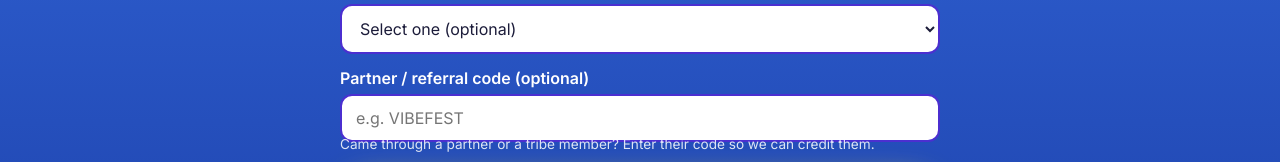
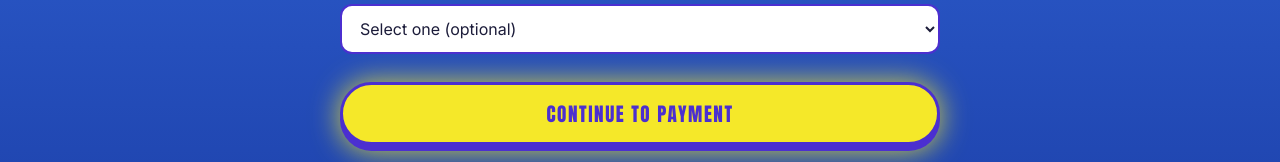
Before and after one commit to soulprinttribe/culture-in-unity, a Next.js app: page /tickets in a window 1280 px wide. Shown: the part 756-918 px from the top of the page. Built offline with nearby package versions, Linux system fonts and the light colour scheme; no server answers.

Commit message:
Add files via upload

```diff
--- a/app/tickets/page.jsx
+++ b/app/tickets/page.jsx
@@ -24,7 +24,6 @@ export default function TicketsPage() {
   const [name, setName] = useState("");
   const [email, setEmail] = useState("");
   const [source, setSource] = useState("");
-  const [referral, setReferral] = useState("");
   const [busy, setBusy] = useState(false);
   const [error, setError] = useState("");
 
@@ -39,16 +38,6 @@ export default function TicketsPage() {
       .catch(() => setError("Could not load ticket availability - refresh to retry."));
   }, []);
 
-  // Optional convenience: a partner can share /tickets?ref=VIBEFEST and it pre-fills
-  // the code. It stays visible and editable, so attribution is still deliberate.
-  useEffect(() => {
-    try {
-      const p = new URLSearchParams(window.location.search);
-      const r = p.get("ref") || p.get("code");
-      if (r) setReferral(r.toUpperCase().replace(/[^A-Z0-9]/g, ""));
-    } catch (e) {}
-  }, []);
-
   async function buy(e) {
     e.preventDefault();
     setError("");
@@ -56,15 +45,11 @@ export default function TicketsPage() {
     if (!name.trim()) return setError("Please tell us your name - it goes on your ticket.");
     if (!/^\S+@\S+\.\S+$/.test(email)) return setError("Please enter a valid email - your QR ticket is sent there.");
     setBusy(true);
-    // A typed partner/referral code is the strongest attribution signal, so it wins
-    // over the general "how did you hear" dropdown when present.
-    const code = referral.trim().toUpperCase().replace(/[^A-Z0-9]/g, "");
-    const attribution = code ? code : source;
     try {
       const res = await fetch("/api/checkout", {
         method: "POST",
         headers: { "Content-Type": "application/json" },
-        body: JSON.stringify({ tierId: selected, quantity: qty, name, email, source: attribution }),
+        body: JSON.stringify({ tierId: selected, quantity: qty, name, email, source }),
       });
       const data = await res.json();
       if (!res.ok) throw new Error(data.error || "Checkout failed.");
@@ -152,20 +137,6 @@ export default function TicketsPage() {
             <option>Other</option>
           </select>
 
-          <label htmlFor="referral">Partner / referral code (optional)</label>
-          <input
-            id="referral"
-            value={referral}
-            onChange={(e) => setReferral(e.target.value.toUpperCase())}
-            placeholder="e.g. VIBEFEST"
-            autoCapitalize="characters"
-            autoCorrect="off"
-            spellCheck={false}
-          />
-          <p className="muted" style={{ marginTop: -6, fontSize: "0.85rem" }}>
-            Came through a partner or a tribe member? Enter their code so we can credit them.
-          </p>
-
           {error && (
             <p className="mt-2" style={{ background: "var(--ribbon-red)", padding: "10px 14px", borderRadius: 12, fontWeight: 600 }}>
               {error}
```
